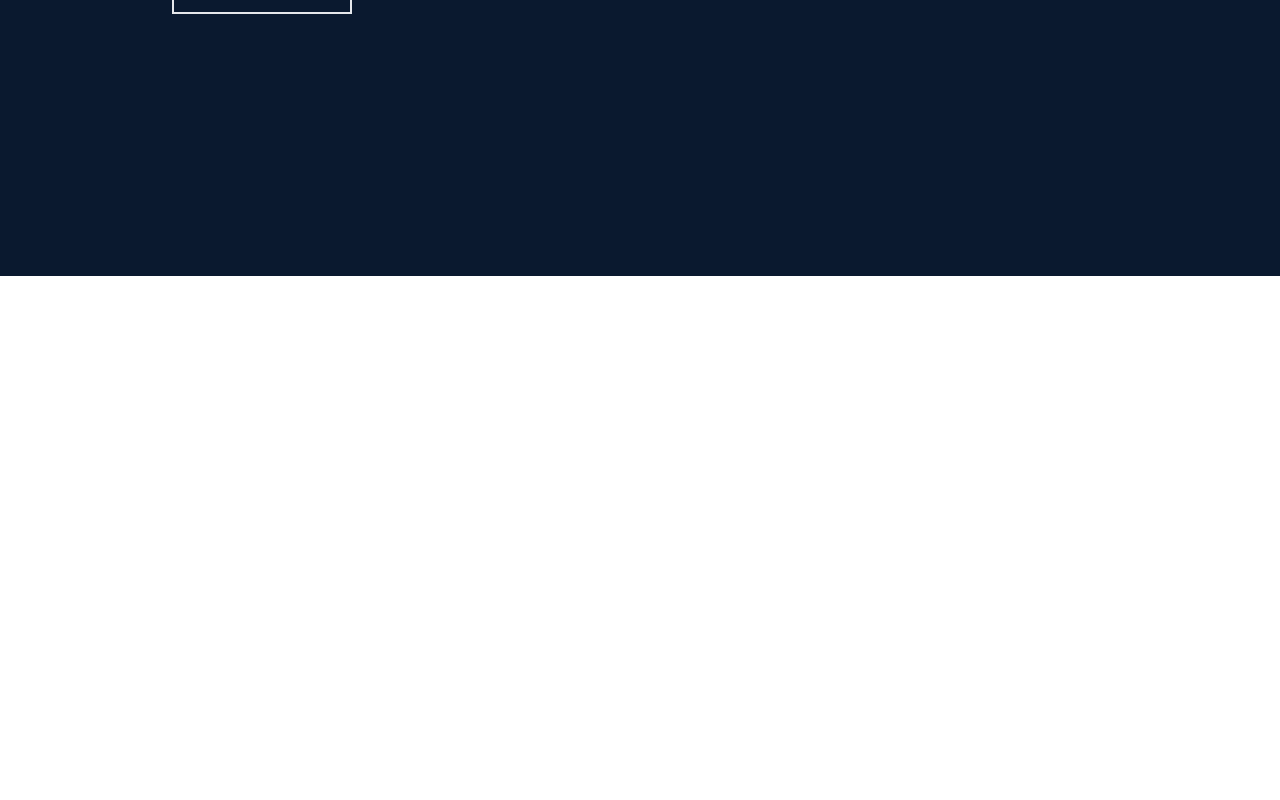
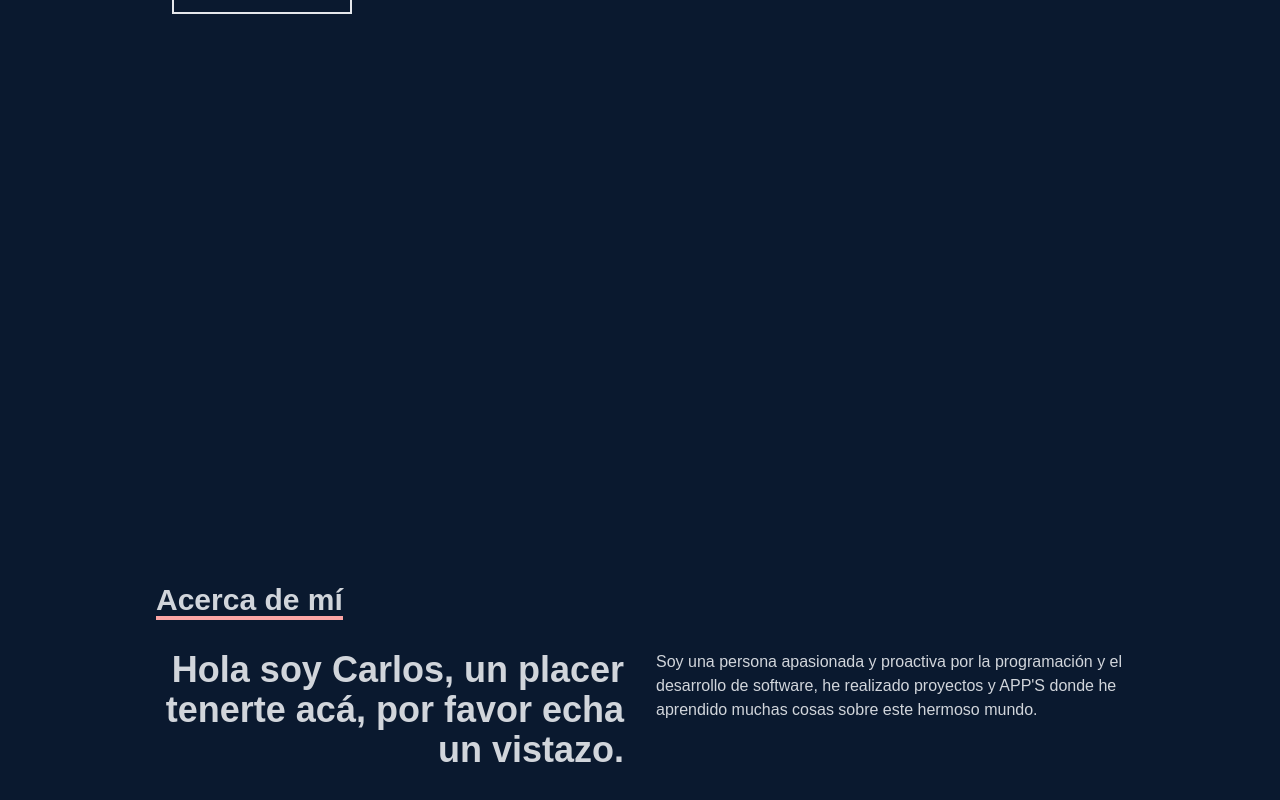
Before and after one commit to CarlosFranco97/Portafolio-web-carlos, a React (Vite) app: page / in a window 1280 px wide. Shown: the part 524-1324 px from the top of the page. Before the commit the page ends 800 px from the top, so only its background shows below. Built offline with nearby package versions, Linux system fonts and the light colour scheme.

Commit message:
Se completa el componente About

```diff
--- a/src/PortafolioApp.jsx
+++ b/src/PortafolioApp.jsx
@@ -1,10 +1,11 @@
-import { Navbar, Home } from "./components"
+import { Navbar, Home, About } from "./components"
 
 export const PortafolioApp = () => {
   return (
     <>
         <Navbar />
         <Home />
+        <About />
     </>
   )
 }
--- a/src/components/About.jsx
+++ b/src/components/About.jsx
@@ -0,0 +1,24 @@
+
+export const About = () => {
+
+    return (
+    <div name='home' className='w-full h-screen bg-[#0a192f] text-gray-300'>
+        <div className='flex flex-col justify-center items-center w-full h-full'>
+            <div className="max-w-[1000px] w-full flex">
+                <div className='text-right pb-8 pl-4'>
+                    <p className='text-3xl font-bold inline border-b-4 border-red-300'>Acerca de mí</p>
+                </div>
+            </div>
+            <div className='max-w-[1000px] w-full grid md:grid-cols-2 gap-8 px-4'>
+               <div>
+                    <p className='md:text-right text-4xl font-bold'>Hola soy Carlos, un placer tenerte acá, por favor echa un vistazo.</p>
+               </div>
+               <div>
+                    <p>Soy una persona apasionada y proactiva por la programación y el desarrollo de software, he realizado proyectos y APP'S donde he aprendido muchas cosas sobre este hermoso mundo. </p>
+               </div>
+            </div>
+        </div>
+    </div>
+    )
+
+}
```
